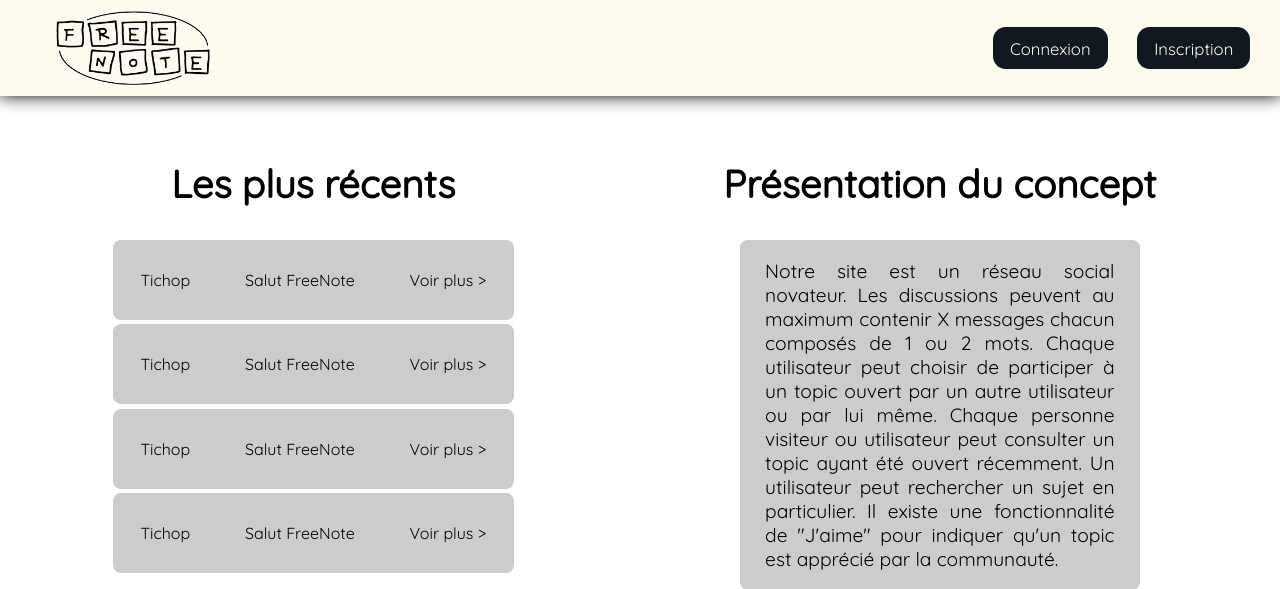
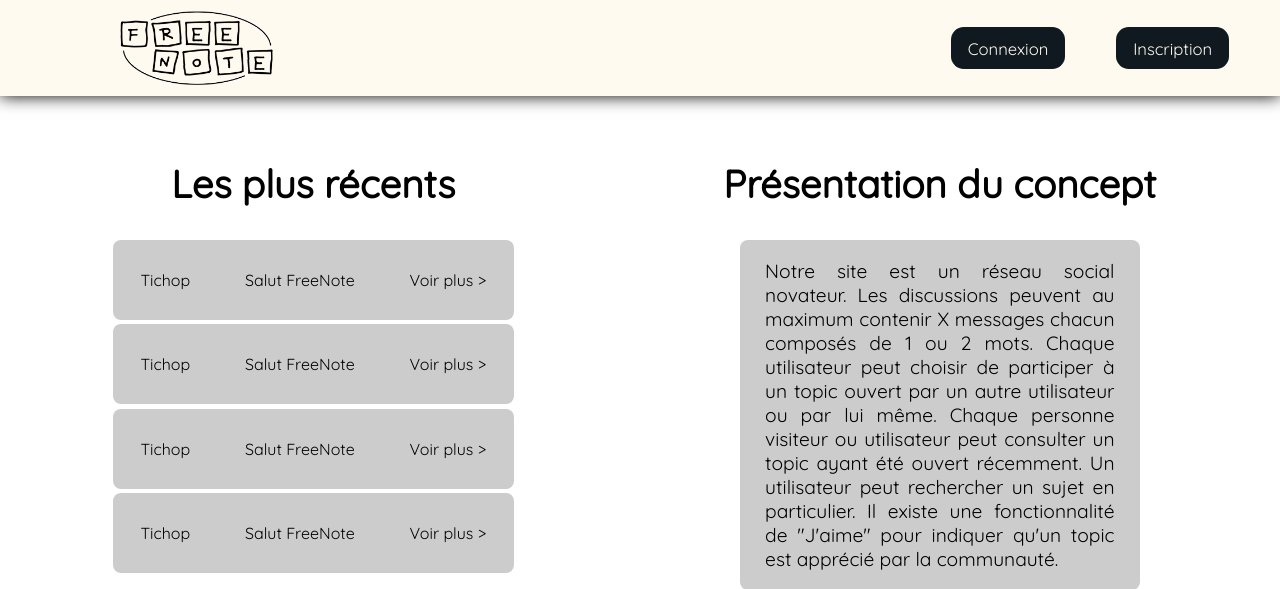
Before and after one commit to AlexisVatin/travailcss, a PHP site: page / in a window 1280 px wide. Shown: the top 589 px of the page. Run offline with PHP 8.4, Linux system fonts and the light colour scheme.

Commit message:
responsive

```diff
--- a/largestyle.css
+++ b/largestyle.css
@@ -172,7 +172,7 @@ form>imput{
 
 .headerRightDiv {
     height: auto;
-    width : 25%;
+    width : 30%;
 
     display: flex;
     justify-content: space-evenly;
@@ -186,7 +186,7 @@ form>imput{
 
 .headerLeftDiv {
     height: auto;
-    width: 20%;
+    width: 30%;
     padding: 0.5vw;
 
     display: flex;
@@ -196,7 +196,7 @@ form>imput{
 
 .headerCenterDiv {
     height: auto;
-    width: 55%;
+    width: 40%;
 
     display: flex;
     justify-content: space-evenly;
```
